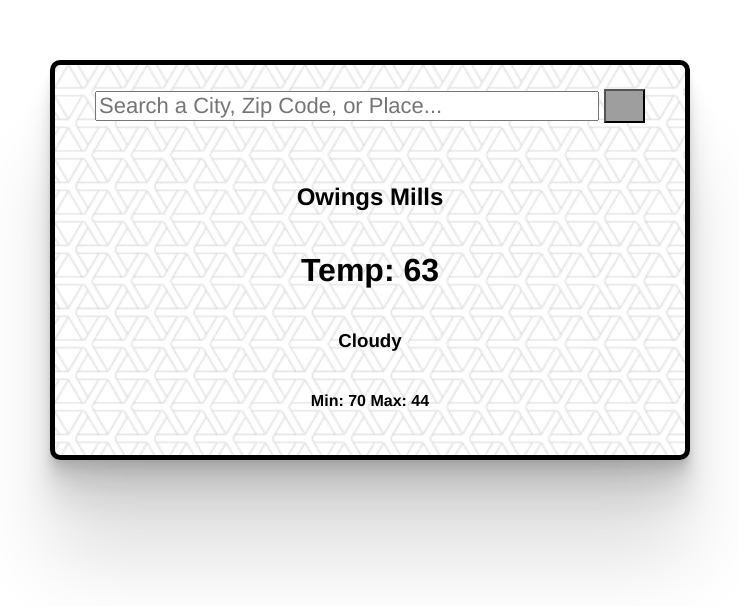
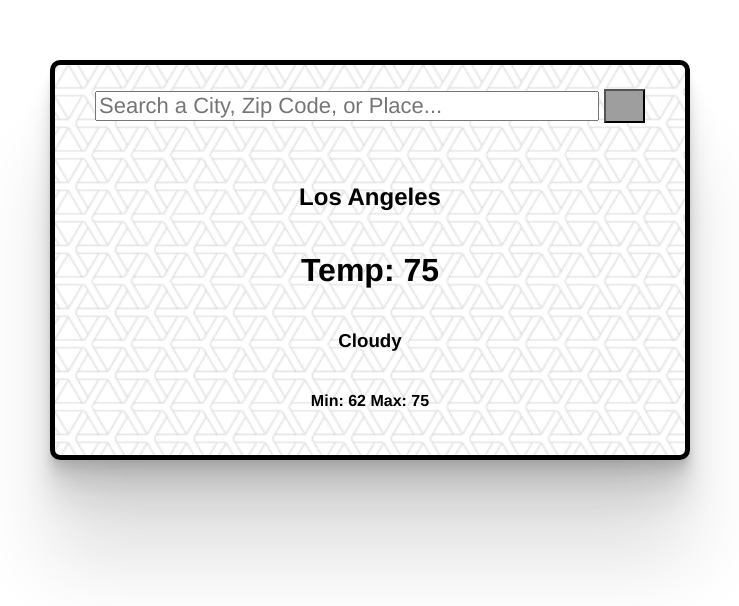
Before and after one commit to threebarber/weatherapp, a plain HTML site: page index.html in a window 1280 px wide. Shown: the part 128-734 px from the top of the page, without its empty margins (270-1009 px from the left). Drawn offline with Linux system fonts and the light colour scheme; grey boxes are pictures that could not be loaded.

Commit message:
small update

```diff
--- a/index.html
+++ b/index.html
@@ -47,15 +47,15 @@
 
         <div class="locationTempDiv">
 
-            <h2 id="locationText">Owings Mills</h2>
-            <h1 id="tempText">Temp: 63</h1>
+            <h2 id="locationText">Los Angeles</h2>
+            <h1 id="tempText">Temp: 75</h1>
 
         </div>
 
         <div class="minMaxDiv">
 
                 <h3 id="weatherDescriptionText">Cloudy</h3>
-                <h4 id="minMaxText">Min: 70 Max: 44</h4>
+                <h4 id="minMaxText">Min: 62 Max: 75</h4>
 
         </div>
 
```
